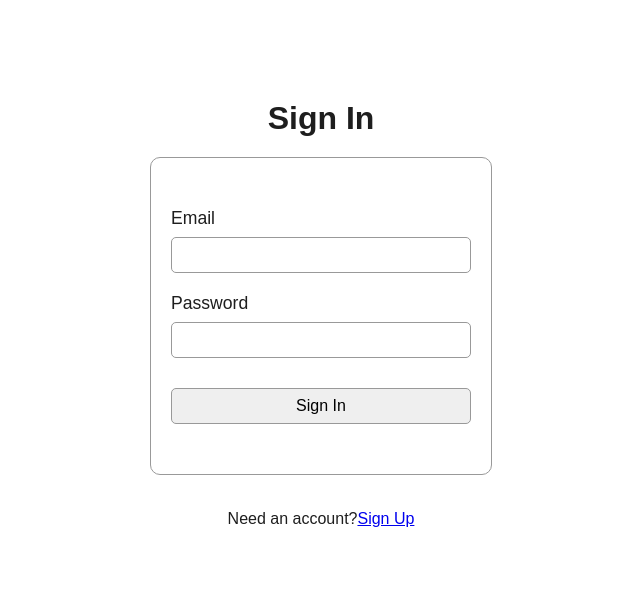
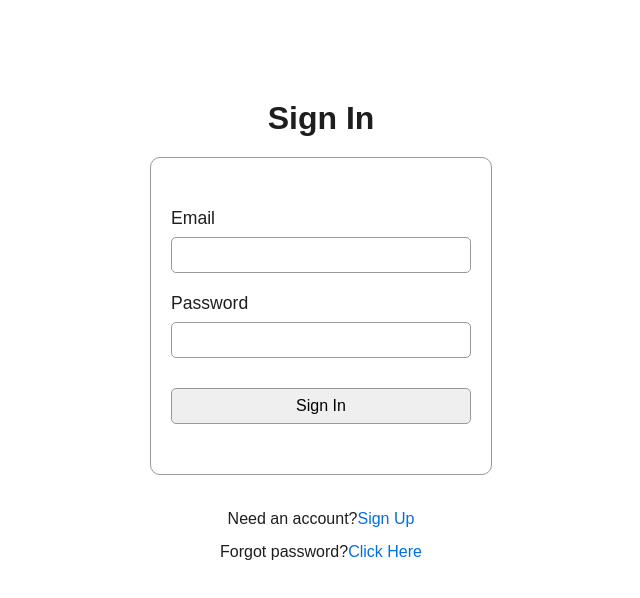
Before and after one commit to Noob-Dev-Official/react-firebase-auth-dev, a React (Create React App) app: page /sign-in in a window 1280 px wide. Shown: the top 598 px of the page, without its empty margins (319-959 px from the left). Built offline with nearby package versions, Linux system fonts and the light colour scheme; no server answers.

Commit message:
updated some designs

```diff
--- a/src/pages/SignIn.js
+++ b/src/pages/SignIn.js
@@ -14,6 +14,21 @@ const Parent = styled.div`
 
 	& p {
 		margin-top: 15px;
+	}
+
+	& a {
+		text-decoration: none;
+		color: #006ee5;
+
+		&:visited {
+			color: #006ee5;
+			text-decoration: none;
+		}
+
+		&:hover {
+			text-decoration: underline;
+			color: #006ee5;
+		}
 	}
 `;
 
@@ -146,6 +161,9 @@ const SignIn = () => {
 				<p>
 					Need an account?<Link to='/sign-up'>Sign Up</Link>
 				</p>
+				<p>
+					Forgot password?<Link to='/forgot-password'>Click Here</Link>
+				</p>
 			</Parent>
 		</>
 	);
--- a/src/pages/SignUp.js
+++ b/src/pages/SignUp.js
@@ -15,6 +15,21 @@ const Parent = styled.div`
 
 	& p {
 		margin-top: 15px;
+	}
+
+	& a {
+		text-decoration: none;
+		color: #006ee5;
+
+		&:visited {
+			color: #006ee5;
+			text-decoration: none;
+		}
+
+		&:hover {
+			text-decoration: underline;
+			color: #006ee5;
+		}
 	}
 `;
 
```
